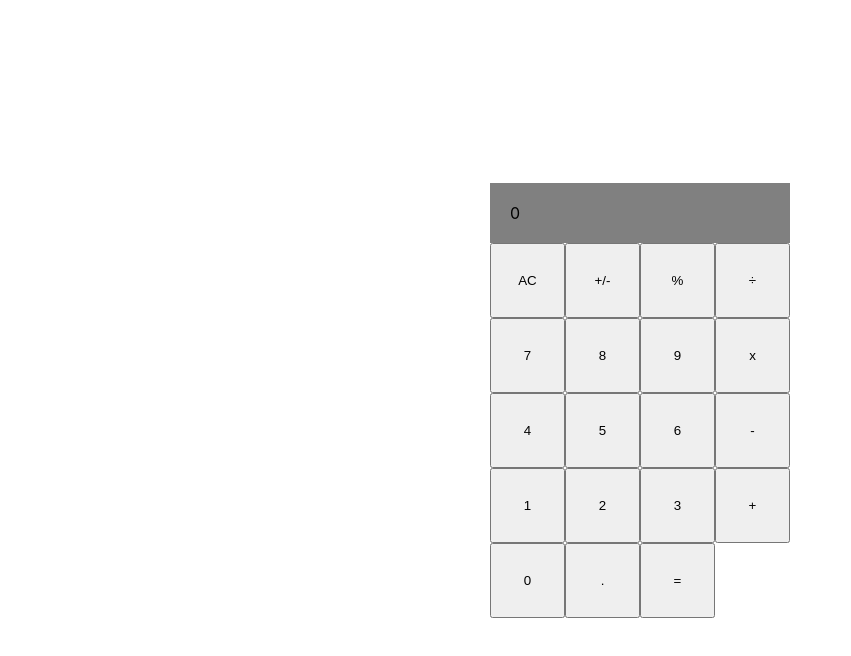
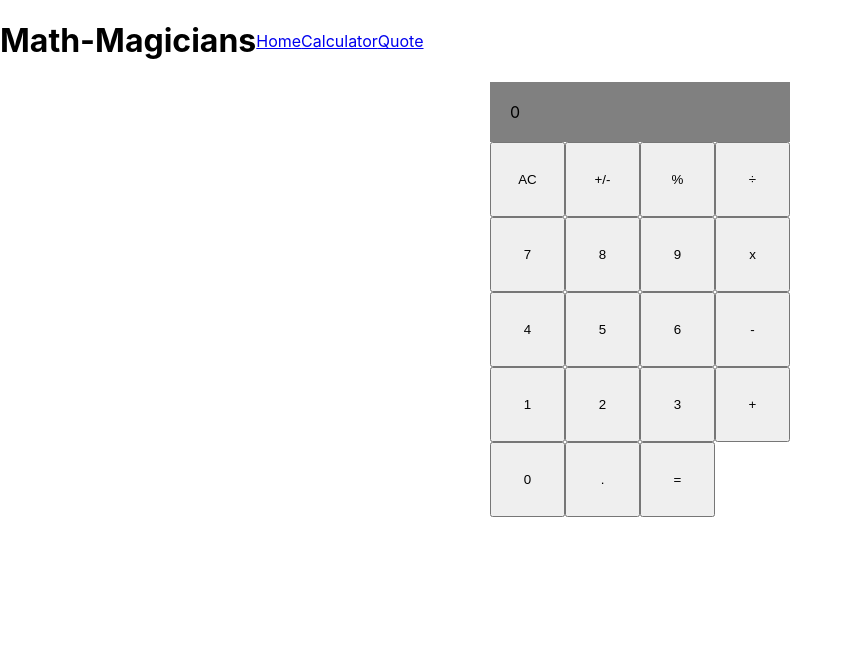
Before and after one commit to SuyashFowdar/react-calculator, a React (Create React App) app: page /calculator in a window 1280 px wide. Shown: the top 656 px of the page, without its empty margins (0-851 px from the left). Built offline with nearby package versions, Linux system fonts and the light colour scheme.

Commit message:
Add routes

```diff
--- a/package.json
+++ b/package.json
@@ -10,6 +10,7 @@
     "prop-types": "^15.7.2",
     "react": "^17.0.1",
     "react-dom": "^17.0.1",
+    "react-router-dom": "^5.2.0",
     "react-scripts": "^4.0.3",
     "web-vitals": "^1.1.0"
   },
--- a/public/index.html
+++ b/public/index.html
@@ -9,12 +9,12 @@
       name="description"
       content="Web site created using create-react-app"
     />
-    <link rel="apple-touch-icon" href="%PUBLIC_URL%/logo192.png" />
+    <!-- <link rel="apple-touch-icon" href="%PUBLIC_URL%/logo192.png" /> -->
     <!--
       manifest.json provides metadata used when your web app is installed on a
       user's mobile device or desktop. See https://developers.google.com/web/fundamentals/web-app-manifest/
     -->
-    <link rel="manifest" href="%PUBLIC_URL%/manifest.json" />
+    <!-- <link rel="manifest" href="%PUBLIC_URL%/manifest.json" /> -->
     <!--
       Notice the use of %PUBLIC_URL% in the tags above.
       It will be replaced with the URL of the `public` folder during the build.
--- a/src/index.js
+++ b/src/index.js
@@ -1,7 +1,7 @@
 import React from 'react';
 import ReactDOM from 'react-dom';
 import './index.css';
-import App from './components/App';
+import App from './views/App';
 import reportWebVitals from './reportWebVitals';
 
 ReactDOM.render(
--- /dev/null
+++ b/src/views/App.js
@@ -0,0 +1,30 @@
+import React from 'react';
+import {
+  BrowserRouter as Router,
+  Link,
+  Switch,
+  Route,
+} from 'react-router-dom';
+import Home from './Home';
+import Calculator from './Calculator';
+import Quote from './Quote';
+
+const App = () => (
+  <Router>
+    <header className="row">
+      <div className="row cross-center flex">
+        <h1>Math-Magicians</h1>
+      </div>
+      <div className="row main-center cross-center navs">
+        <Link to="/">Home</Link>
+        <Link to="/calculator">Calculator</Link>
+        <Link to="/quote">Quote</Link>
+      </div>
+    </header>
+    <Switch><Route exact path="/"><Home /></Route></Switch>
+    <Switch><Route exact path="/calculator"><Calculator /></Route></Switch>
+    <Switch><Route exact path="/quote"><Quote /></Route></Switch>
+  </Router>
+);
+
+export default App;
--- a/src/components/App.js
+++ b/src/views/Calculator.js
@@ -1,9 +1,9 @@
 import React from 'react';
-import ButtonPanel from './ButtonPanel';
-import Display from './Display';
+import ButtonPanel from '../components/ButtonPanel';
+import Display from '../components/Display';
 import calculate from '../logic/calculate';
 
-const App = () => {
+const Calculator = () => {
   const [total, setTotal] = React.useState(null);
   const [next, setNext] = React.useState(null);
   const [operation, setOperation] = React.useState(null);
@@ -19,15 +19,13 @@ const App = () => {
   };
 
   return (
-    <>
-      <div className="row main-center cross-center h-100">
-        <div className="col">
-          <Display result={resultStr()} />
-          <ButtonPanel handleClick={handleClick} />
-        </div>
+    <div className="row main-center cross-center">
+      <div className="col">
+        <Display result={resultStr()} />
+        <ButtonPanel handleClick={handleClick} />
       </div>
-    </>
+    </div>
   );
 };
 
-export default App;
+export default Calculator;
--- /dev/null
+++ b/src/views/Home.js
@@ -0,0 +1,5 @@
+import React from 'react';
+
+const Home = () => <div>Home</div>;
+
+export default Home;
--- /dev/null
+++ b/src/views/Quote.js
@@ -0,0 +1,5 @@
+import React from 'react';
+
+const Quote = () => <div>Quote</div>;
+
+export default Quote;
```
Also changed, not shown: 1 other file (tests, documents, lock files or other folders).
